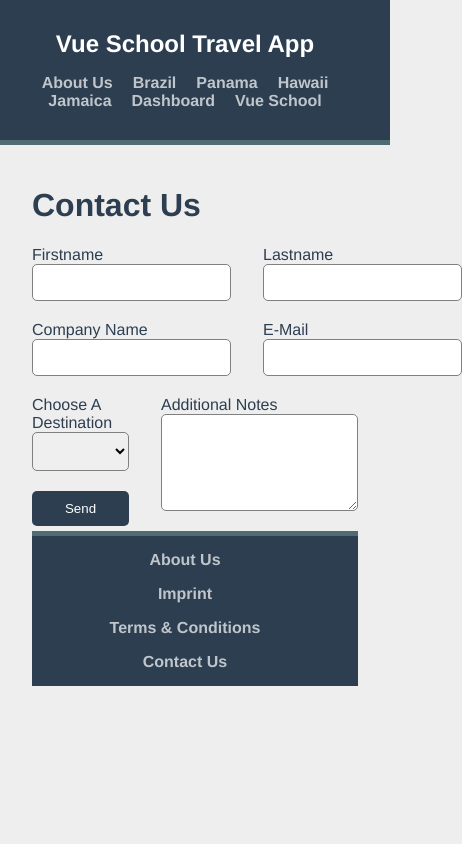
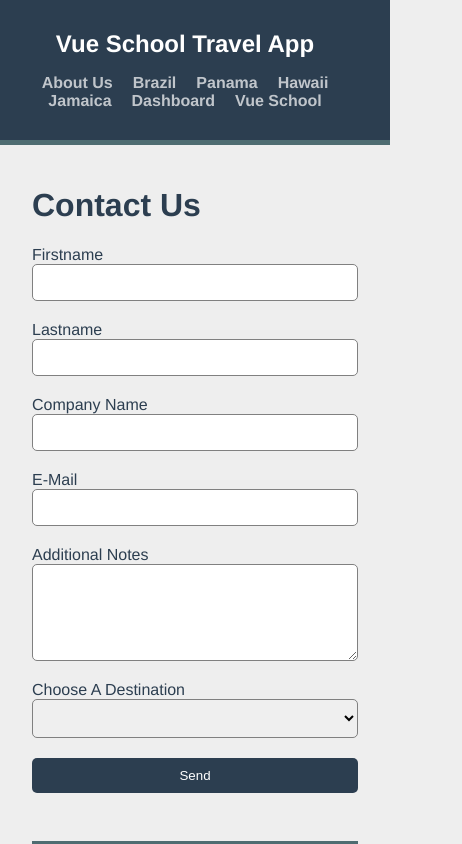
Before and after one commit to kiraGit67/vue-school-travel-app, a Vue app: page /contact in a window 390 px wide. Shown: the top 844 px of the page, 462 px wide, since content can reach past the window. Built offline with nearby package versions, Linux system fonts and the light colour scheme.

Commit message:
adds responsive styling to .form and .form-row elements

```diff
--- a/src/views/ContactView.vue
+++ b/src/views/ContactView.vue
@@ -48,6 +48,16 @@
       </div>
       <div class="form-row">
         <div class="input-wrapper">
+          <label for="notes">Additional Notes</label>
+          <textarea
+            v-model="additionalNotes"
+            name="notes"
+            id="notes"
+            rows="5"
+            class="input"
+          ></textarea>
+        </div>
+        <div class="input-wrapper">
           <label for="chosen-destination">Choose A Destination</label>
           <select
             class="input"
@@ -64,16 +74,6 @@
             </option>
           </select>
           <button class="btn" @click="writeMSG">Send</button>
-        </div>
-        <div class="input-wrapper">
-          <label for="notes">Additional Notes</label>
-          <textarea
-            v-model="additionalNotes"
-            name="notes"
-            id="notes"
-            rows="5"
-            class="input"
-          ></textarea>
         </div>
       </div>
     </div>
@@ -141,4 +141,13 @@ export default {
   display: flex;
   flex-direction: column;
 }
+
+@media screen and (max-width: 767px) {
+  .form {
+    margin-bottom: 3rem;
+  }
+  .form-row {
+    display: block;
+  }
+}
 </style>
```
